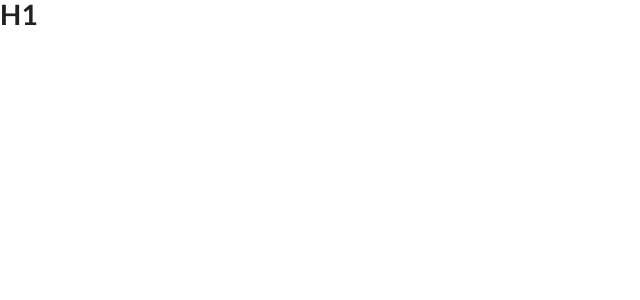
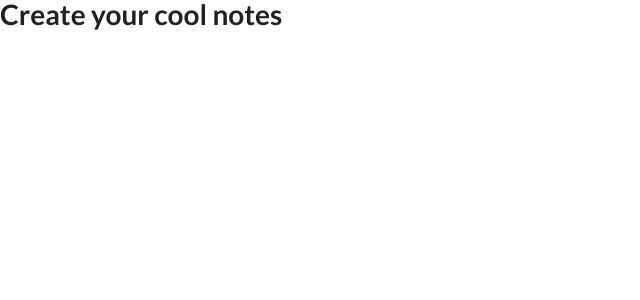
Before and after one commit to kevinccbsg/jest-workshop-commit-2018, a React app: page / in a window 1280 px wide. Shown: the top 300 px of the page, without its empty margins (0-640 px from the left). Built offline with nearby package versions, Linux system fonts and the light colour scheme.

Commit message:
Setup finished

```diff
--- a/src/components/Header.js
+++ b/src/components/Header.js
@@ -1,9 +1,9 @@
 import React from 'react';
 import style from './Header.css';
 
-const Header = () => (
+const Header = ({ children }) => (
   <header className={style.container}>
-    <h1 class={`ui header ${style.header}`}>H1</h1>
+    <h1 className={`ui header ${style.header}`}>{children}</h1>
   </header>
 );
 
--- a/src/containers/App.js
+++ b/src/containers/App.js
@@ -2,7 +2,9 @@ import React from 'react';
 import Header from '../components/Header';
 
 const App = () => (
-  <Header />
+  <Header>
+    Create your cool notes
+  </Header>
 );
 
 export default App;
```
